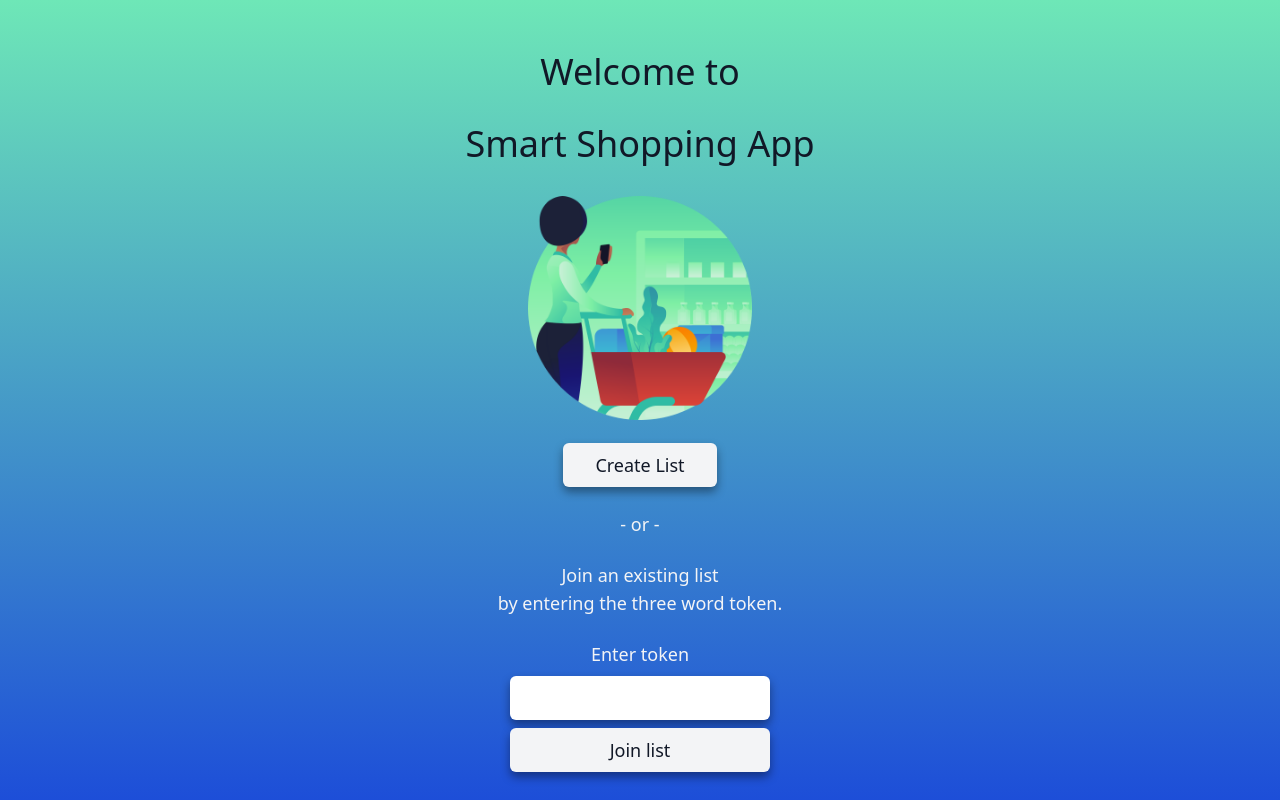
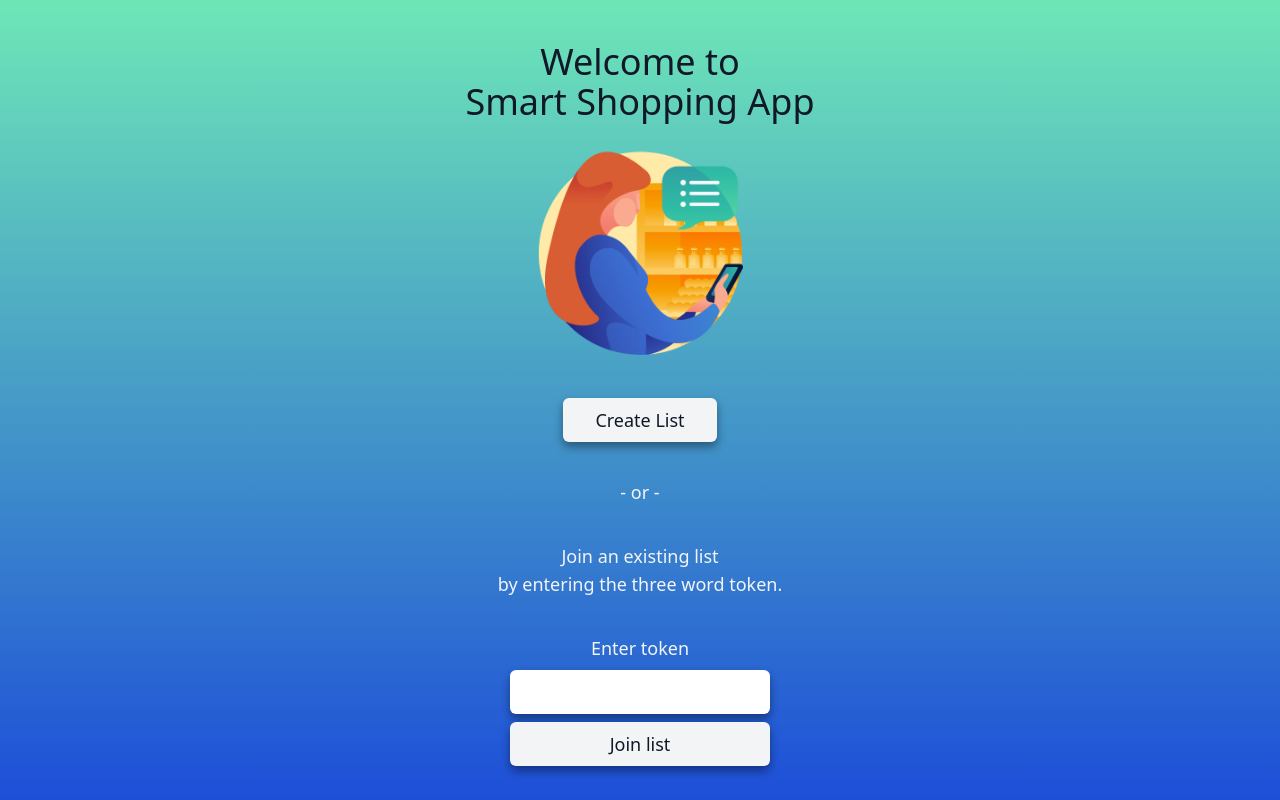
Before and after one commit to the-collab-lab/tcl-19-smart-shopping-list, a React (Create React App) app: page / in a window 1280 px wide. Built offline with nearby package versions, Linux system fonts and the light colour scheme; no server answers; the database is empty.

Commit message:
adjusted screen height

```diff
--- a/src/components/Home.js
+++ b/src/components/Home.js
@@ -3,7 +3,7 @@ import { useHistory } from 'react-router-dom';
 import { useCollectionData } from 'react-firebase-hooks/firestore';
 import firebase from '../lib/firebase';
 import getToken from '../lib/tokens';
-import welcome from '../img/welcome1.png';
+import welcome from '../img/welcome.png';
 
 const db = firebase.firestore().collection('shopping_list');
 
@@ -45,11 +45,11 @@ const Home = () => {
   return (
     <div className="bg-gradient-to-b from-green-300 to-blue-700 min-h-screen w-screen flex flex-col items-center justify-around text-center text-gray-100 text-lg font-light">
       <div className=" w-full pt-6 flex flex-col items-center">
-        <h1 className="text-gray-900 font-normal text-4xl leading-loose">
+        <h1 className="text-gray-900 font-normal text-3xl sm:text-4xl leading-loose">
           Welcome to <br />
           Smart Shopping App
         </h1>
-        <img className="m-auto w-56 mt-4" src={welcome} alt="symbol" />
+        <img className="m-auto w-40 md:w-56 mt-4" src={welcome} alt="symbol" />
       </div>
       <button type="submit" onClick={newList} className="btn">
         Create List
```
Also changed, not shown: src/img/basket.png (added).
